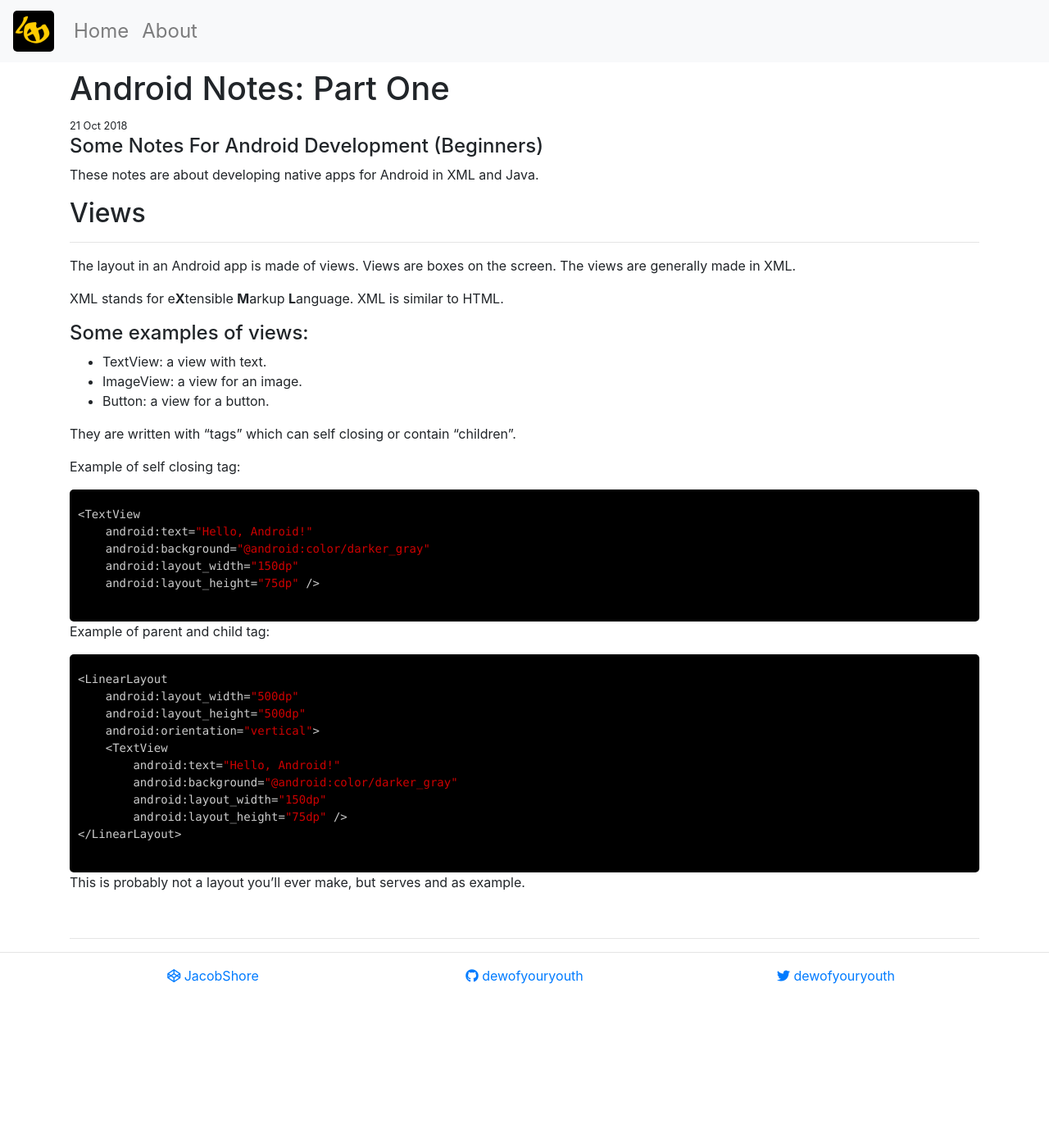
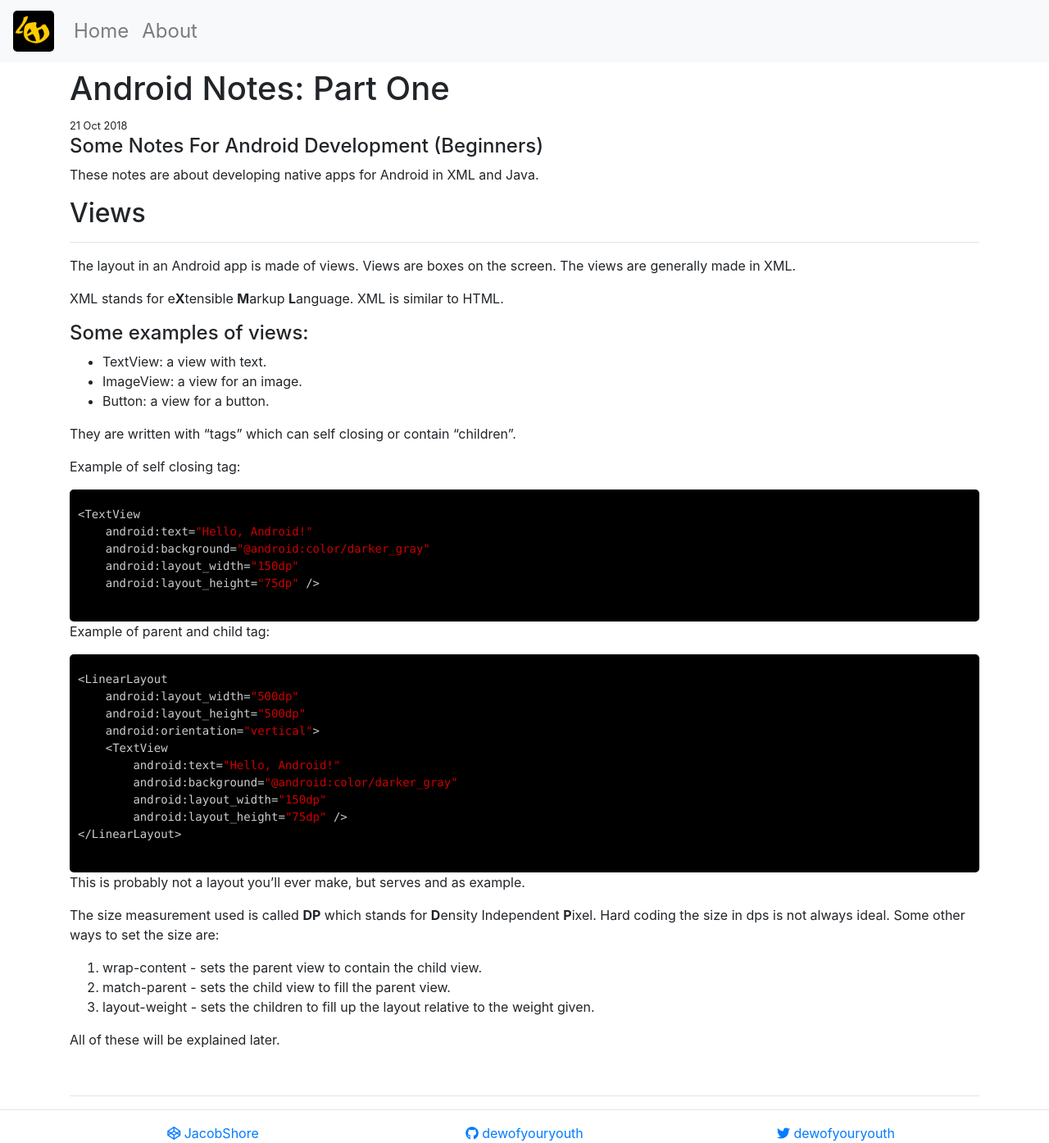
Before and after one commit to DewofyourYouth/DewofyourYouth.github.io, a Jekyll site: the page built from _posts/2018-10-21-android-notes.md, in a window 1280 px wide and 1394 px high. Shown: the whole window at 82% size. Built offline with Jekyll 4.4.1, drawn with Linux system fonts in a browser that asks for light colours; nearby versions of some CDN libraries; comment, search, counter and statistics services are not loaded.

Commit message:
setting size

````diff
--- a/_posts/2018-10-21-android-notes.md
+++ b/_posts/2018-10-21-android-notes.md
@@ -10,6 +10,7 @@ comments: true
 These notes are about developing native apps for Android in XML and Java.
 ## Views
 ---
+
 
 The layout in an Android app is made of views. Views are  boxes on the screen. The views are generally made in XML.
 
@@ -48,4 +49,13 @@ Example of parent and child tag:
 </LinearLayout>
 ```
 
+
 This is probably not a layout you'll ever make, but serves and as example.
+
+The size measurement used is called **DP** which stands for **D**ensity Independent **P**ixel. Hard coding the size in dps is not always ideal. Some other ways to set the size are:
+
+1. wrap-content - sets the parent view to contain the child view.
+2. match-parent - sets the child view to fill the parent view.
+3. layout-weight - sets the children to fill up the layout relative to the weight given.
+
+All of these will be explained later.
````
